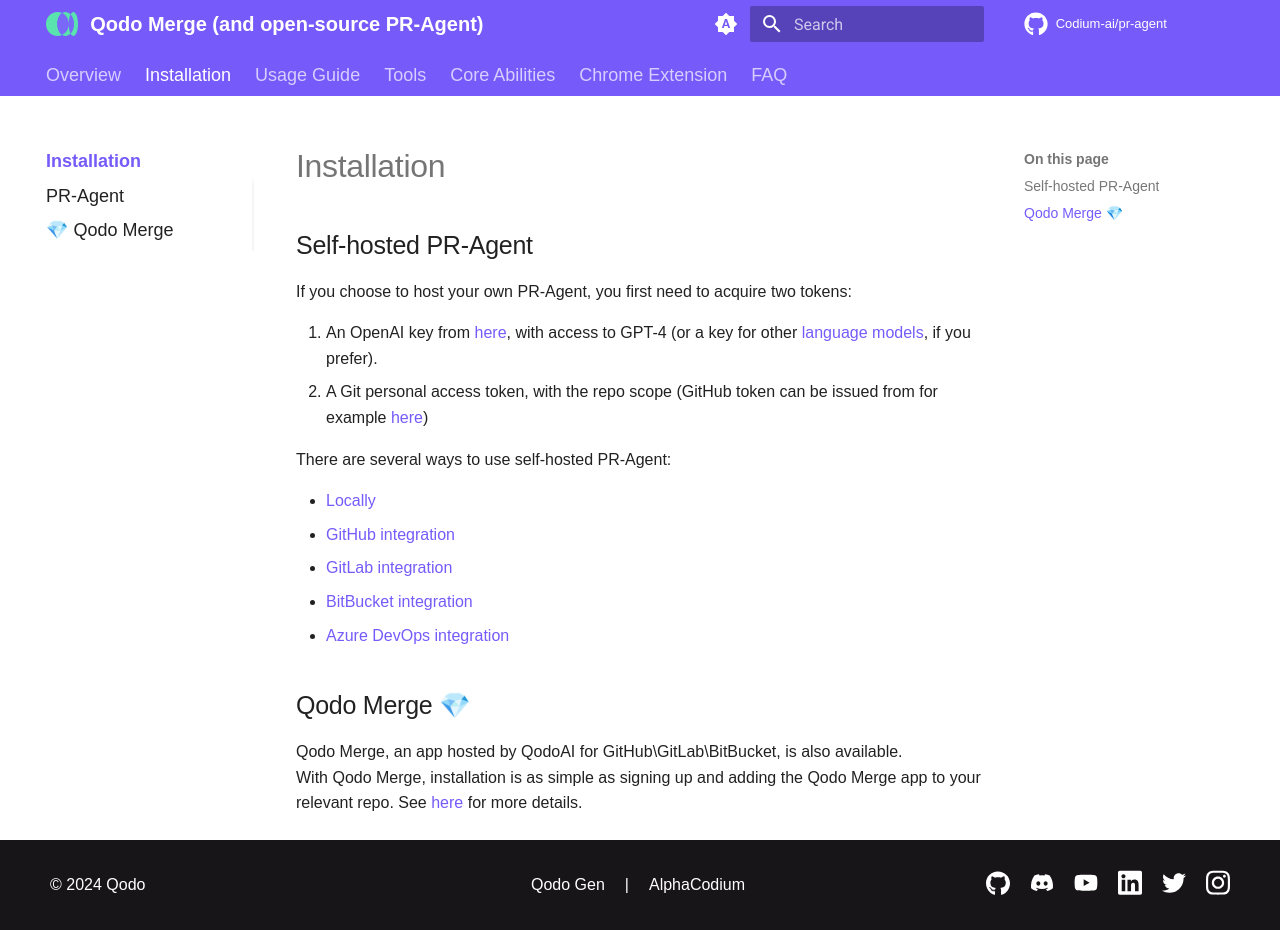
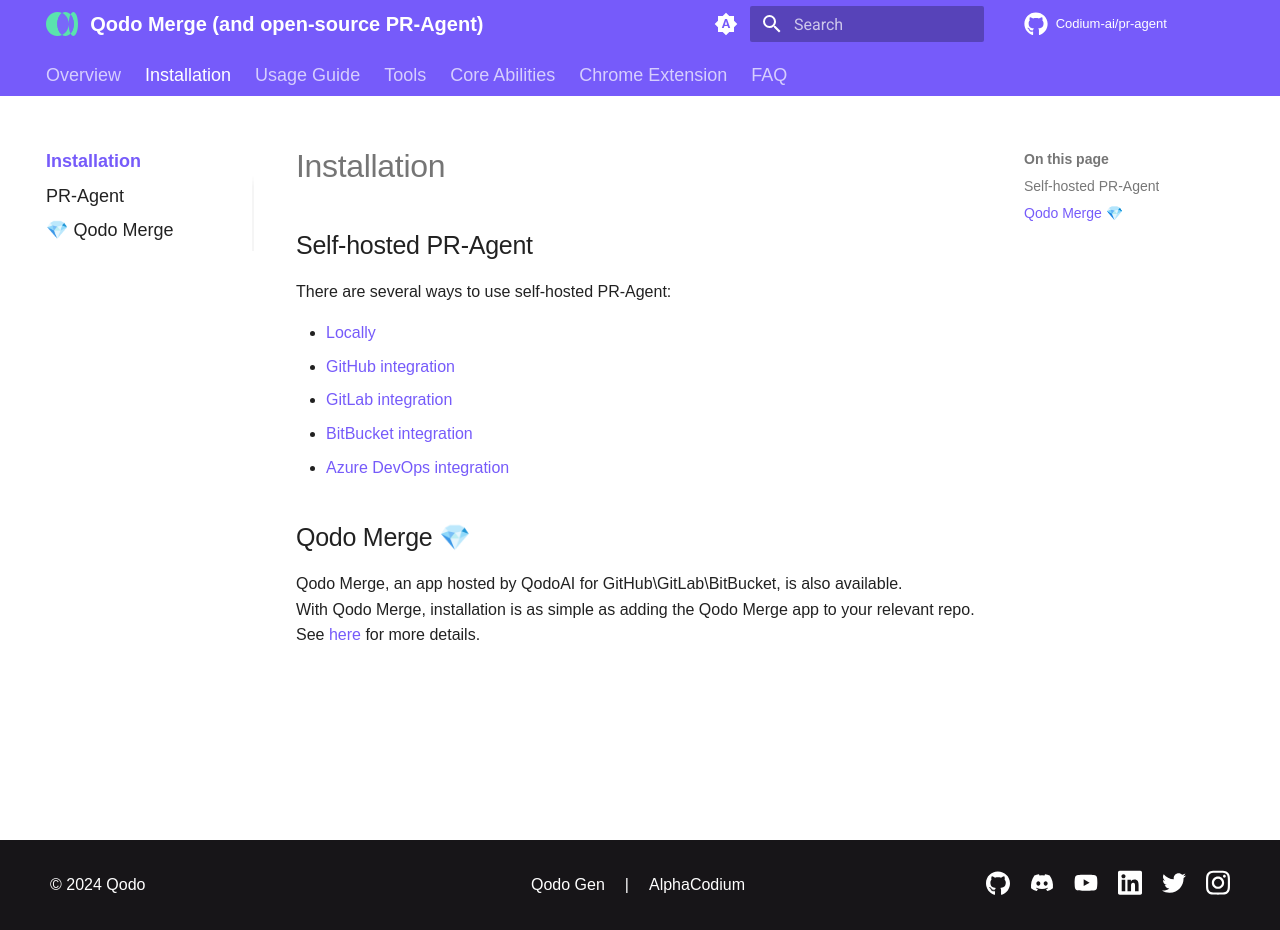
Before and after one commit to Codium-ai/pr-agent, an MkDocs documentation site: the page built from docs/docs/installation/index.md, in a window 1280 px wide and 930 px high. Built offline with MkDocs 1.6.1 and Material for MkDocs 9.7.7, drawn with Linux system fonts in a browser that asks for light colours; comment, search, counter and statistics services are not loaded.

Commit message:
docs: reorganize token requirements in installation documentation

```diff
--- a/docs/docs/installation/index.md
+++ b/docs/docs/installation/index.md
@@ -1,10 +1,6 @@
 # Installation
 
 ## Self-hosted PR-Agent
-If you choose to host your own PR-Agent, you first need to acquire two tokens:
-
-1. An OpenAI key from [here](https://platform.openai.com/api-keys){:target="_blank"}, with access to GPT-4 (or a key for other [language models](https://qodo-merge-docs.qodo.ai/usage-guide/changing_a_model/), if you prefer).
-2. A Git personal access token, with the repo scope (GitHub token can be issued from for example [here](https://github.com/settings/tokens){:target="_blank"})
 
 There are several ways to use self-hosted PR-Agent:
 
@@ -17,5 +13,5 @@
 ## Qodo Merge 💎
 Qodo Merge, an app hosted by QodoAI for GitHub\GitLab\BitBucket, is also available.
 <br>
-With Qodo Merge, installation is as simple as signing up and adding the Qodo Merge app to your relevant repo.
+With Qodo Merge, installation is as simple as adding the Qodo Merge app to your relevant repo.
 See [here](https://qodo-merge-docs.qodo.ai/installation/qodo_merge/) for more details.
```
Also changed, not shown: docs/docs/installation/locally.md (+6 -0 lines).
